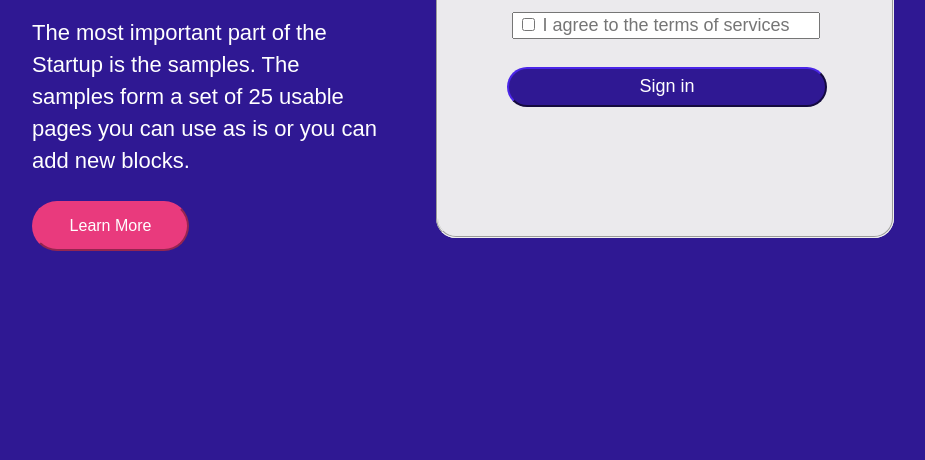
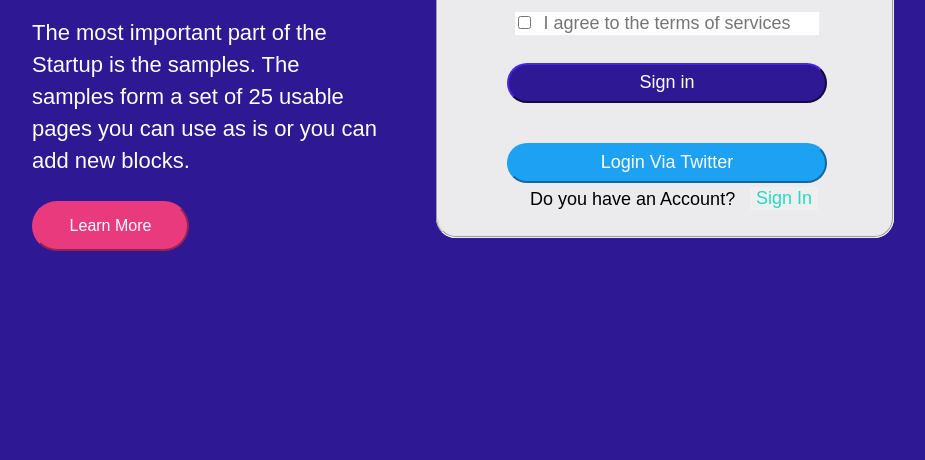
Before and after one commit to Daroowala/Figma-Proj-1, a plain HTML site: page index.html in a window 1280 px wide. Shown: the part 340-800 px from the top of the page, without its empty margins (41-966 px from the left). Drawn offline with Linux system fonts and the light colour scheme.

Commit message:
90% complete

```diff
--- a/index.html
+++ b/index.html
@@ -31,10 +31,14 @@
         <fieldset>
           <h3>Sign Up Now</h3>
           <input class="formbar" type="text" placeholder="Your Email">
-          <input class="formbar" type="password" placeholder="Your password">
+          <input class="formbar" type="password" placeholder="Your Password">
           <input class="terms" type="text" placeholder="I agree to the terms of services">
          <input class="chbox" type="checkbox" id="myCheckbox" name="myCheckbox">
          <button class="bt1">Sign in</button>
+         <button class="bt2">Login Via Twitter</button>
+         <p class="you">Do you have an Account?</p>
+         <button class="sg">Sign In</button>
+
         </fieldset>
       </form>
     </div>
--- a/style.css
+++ b/style.css
@@ -36,21 +36,21 @@ body {
   border-radius: 100px;
   margin: -12px -45px 0px -5px;
 }
-.nav-item2{
+.nav-item2 {
   color: rgb(139, 134, 134);
 }
-.genarate{
+.genarate {
   width: 350px;
   height: 217px;
   color: white;
   font-size: 35px;
   margin: -10px 0px -10px 65px;
 }
-p{
+p {
   font-size: 22px;
   line-height: 32px;
 }
-.learn{
+.learn {
   background-color: #e93a7d;
   color: white;
   font-size: 16px;
@@ -59,23 +59,23 @@ p{
   border-radius: 100px;
   border-color: #e93a7d;
 }
-fieldset{
+fieldset {
   width: 430px;
   height: 430px;
   position: absolute;
   left: 475px;
   top: 128px;
   border-radius: 20px;
-  background-color: #EBEAED;
+  background-color: #ebeaed;
 }
-h3{
+h3 {
   font-size: 42px;
   text-align: center;
-  color: #1E0E62;
+  color: #1e0e62;
 }
-.formbar{
- padding: 5px 5px 0px 30px;
- margin: 5px 5px 0px 3px;
+.formbar {
+  padding: 5px 5px 0px 30px;
+  margin: 5px 5px 0px 3px;
   border: 1px solid black;
   width: 270px;
   height: 30px;
@@ -84,19 +84,20 @@ h3{
   left: 60px;
   top: -15px;
 }
-.chbox{
+.chbox {
   position: relative;
   left: -244px;
   top: 0px;
 }
-.terms{
+.terms {
   font-size: 18px;
   text-align: center;
   width: 300px;
   position: relative;
-  left: 62px;
+  left: 65px;
+  border: none;
 }
-.bt1{
+.bt1 {
   position: relative;
   font-size: 18px;
   right: -57px;
@@ -105,6 +106,32 @@ h3{
   height: 40px;
   border-radius: 100px;
   color: white;
-  background: #2F1893;
-border-color: #2F1893;
+  background: #2f1893;
+  border-color: #2f1893;
 }
+.bt2 {
+  position: relative;
+  font-size: 18px;
+  right: -57px;
+  bottom: -68px;
+  width: 320px;
+  height: 40px;
+  border-radius: 100px;
+  color: white;
+  background: #1da1f2;
+  border-color: #1da1f2;
+}
+.you {
+  position: relative;
+  top: 50px;
+  left: 80px;
+  font-size: 18px;
+}
+.sg{
+  position: relative;
+  left: 300px;
+  top: 4px;
+  font-size: 18px;
+  color: #25DAC5;
+  border:none ;
+}
```
